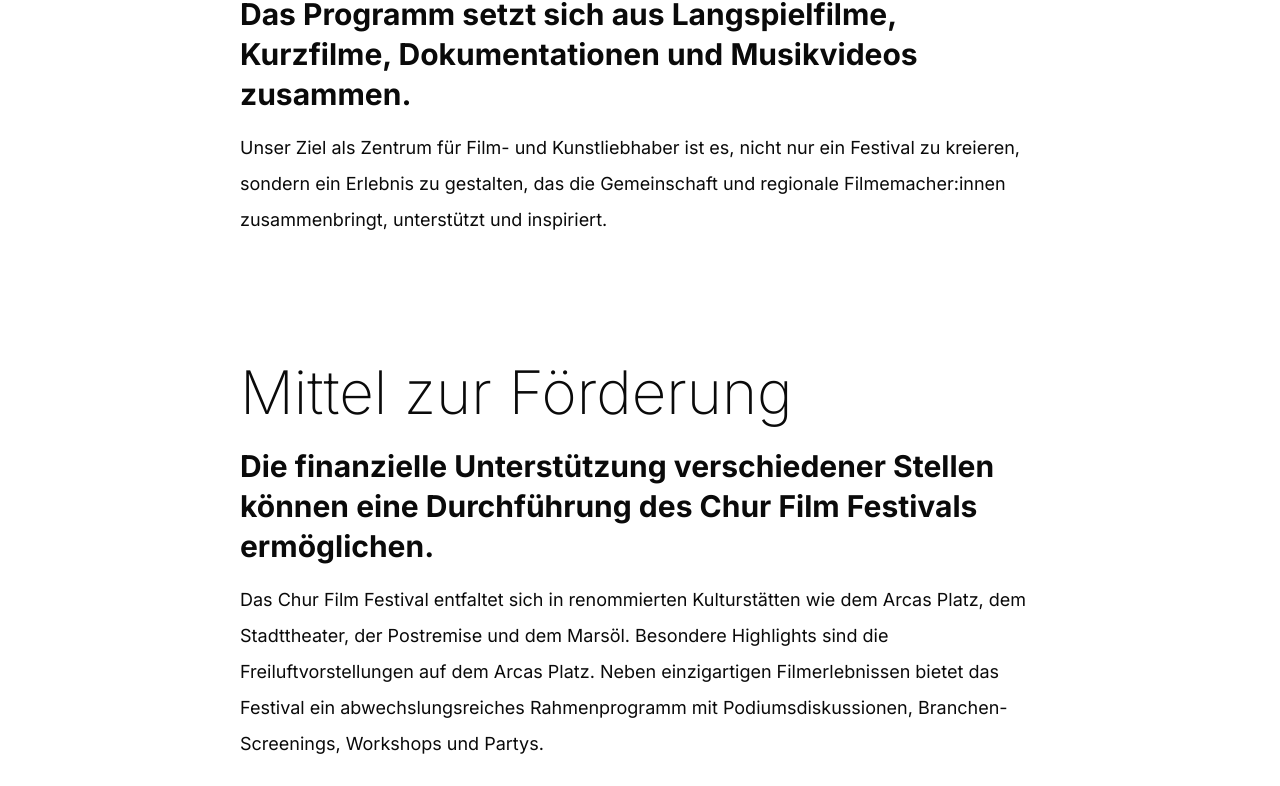
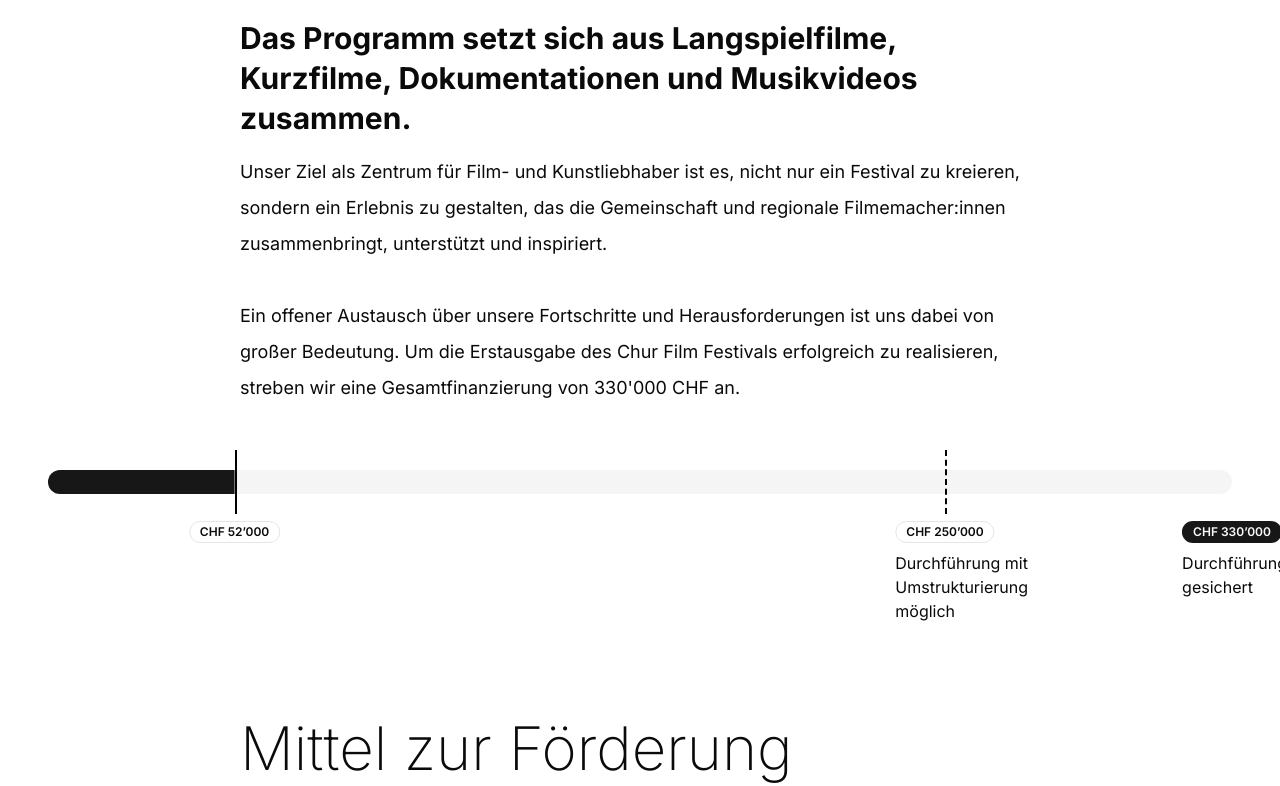
Before and after one commit to j7i/chur-film-festival, a Next.js app: page / in a window 1280 px wide. Shown: the part 1922-2708 px from the top of the page. Built offline with nearby package versions, Linux system fonts and the light colour scheme.

Commit message:
add finance progress bar

```diff
--- a/app/page.tsx
+++ b/app/page.tsx
@@ -10,6 +10,7 @@ import {
   CarouselPrevious,
 } from "@/components/ui/carousel";
 import { Separator } from "@/components/ui/separator";
+import { FinanceProgress } from "@/components/finance-progress";
 
 export default function Home() {
   return (
@@ -87,12 +88,11 @@ export default function Home() {
 
       {/* Partner */}
       <div className="px-8 flex flex-col items-center justify-center">
-      <div className="max-w-[1440px] w-full ">
-        <h2 className="text-xl font-bold  mb-6">Unsere Partner</h2>
+        <div className="max-w-[1440px] w-full ">
+          <h2 className="text-xl font-bold  mb-6">Unsere Partner</h2>
         </div>
       </div>
-      <div className="flex flex-col md:flex-row p-8 justify-center items-center w-full gap-20 flex-wrap dark:invert">
-
+      <div className="flex flex-col md:flex-row p-8 justify-center items-center w-full gap-20 flex-wrap dark:invert mb-16">
         {partner.map((partner) => (
           <Image
             key={partner.name}
@@ -106,7 +106,7 @@ export default function Home() {
       </div>
 
       {/* Milestones */}
-      <div className="bg-background p-8 md:p-12 flex flex-col min-h-[calc(60vh)] items-center justify-center gap-8">
+      <div className="bg-background px-8 md:px-12 flex flex-col min-h-[calc(50vh)] items-center justify-center gap-8">
         <div className="max-w-[800px] w-full ">
           <h1 className="text-6xl font-extralight  mb-6">
             Von der Idee zum Fazit
@@ -121,6 +121,19 @@ export default function Home() {
             die Gemeinschaft und regionale Filmemacher:innen zusammenbringt,
             unterstützt und inspiriert.
           </p>
+        </div>
+      </div>
+      <div className="bg-background px-8 md:px-12 flex flex-col items-center justify-center mb-16">
+        <div className="max-w-[1200px] w-full mb-12">
+          <div className="flex justify-center mb-8">
+            <p className="text-lg leading-9 max-w-[800px]">
+              Ein offener Austausch über unsere Fortschritte und
+              Herausforderungen ist uns dabei von großer Bedeutung. Um die
+              Erstausgabe des Chur Film Festivals erfolgreich zu realisieren,
+              streben wir eine Gesamtfinanzierung von 330'000 CHF an.
+            </p>
+          </div>
+          <FinanceProgress className="my-16" />
         </div>
       </div>
 
--- /dev/null
+++ b/components/finance-progress.tsx
@@ -0,0 +1,62 @@
+import { Progress } from "@/components/ui/progress";
+import { FunctionComponent } from "react";
+import { Badge } from "./ui/badge";
+import { cn } from "@/lib/utils";
+
+interface FinanceProgressProps {
+  className: string;
+}
+
+export const FinanceProgress: FunctionComponent<FinanceProgressProps> = ({
+  className,
+}) => {
+  const total = 330000;
+  const financed = 52000;
+  const restructuring = 250000;
+
+  const financedPercentage = (financed / total) * 100;
+  const restructuringPercentage = (restructuring / total) * 100;
+  return (
+    <div className={cn(className, "relative")}>
+      <div
+        className="absolute top-12 left-0 transform -translate-x-1/2"
+        style={{ left: `${financedPercentage}%` }}
+      >
+        <Badge variant="outline">{formatCurrency(financed)}</Badge>
+      </div>
+      <div
+        className="absolute -top-5 z-20 bottom-12 h-16 border-black border-l-2"
+        style={{ left: `${financedPercentage}%` }}
+      />
+
+      <div
+        className="absolute top-12 left-0 transform -translate-x-1/2"
+        style={{ left: `${restructuringPercentage}%` }}
+      >
+        <Badge variant="outline">{formatCurrency(restructuring)}</Badge>
+        <div className="absolute mt-2">
+          Durchführung mit Umstrukturierung möglich
+        </div>
+      </div>
+      <div
+        className="absolute -top-5 z-20 bottom-12 h-16 border-dashed border-black border-l-2"
+        style={{ left: `${restructuringPercentage}%` }}
+      />
+
+      <div className="absolute top-12 right-0 transform translate-x-1/2">
+        <Badge variant="default">{formatCurrency(total)}</Badge>
+        <div className="absolute mt-2">Durchführung gesichert</div>
+      </div>
+
+      <Progress className="h-6" value={financedPercentage} max={total} />
+    </div>
+  );
+};
+
+const formatCurrency = (value: number) =>
+  new Intl.NumberFormat("de-CH", {
+    style: "currency",
+    currency: "CHF",
+    minimumFractionDigits: 0,
+    maximumFractionDigits: 0,
+  }).format(value);
--- /dev/null
+++ b/components/ui/badge.tsx
@@ -0,0 +1,36 @@
+import * as React from "react"
+import { cva, type VariantProps } from "class-variance-authority"
+
+import { cn } from "@/lib/utils"
+
+const badgeVariants = cva(
+  "inline-flex items-center rounded-full border px-2.5 py-0.5 text-xs font-semibold transition-colors focus:outline-none focus:ring-2 focus:ring-ring focus:ring-offset-2",
+  {
+    variants: {
+      variant: {
+        default:
+          "border-transparent bg-primary text-primary-foreground hover:bg-primary/80",
+        secondary:
+          "border-transparent bg-secondary text-secondary-foreground hover:bg-secondary/80",
+        destructive:
+          "border-transparent bg-destructive text-destructive-foreground hover:bg-destructive/80",
+        outline: "text-foreground",
+      },
+    },
+    defaultVariants: {
+      variant: "default",
+    },
+  }
+)
+
+export interface BadgeProps
+  extends React.HTMLAttributes<HTMLDivElement>,
+    VariantProps<typeof badgeVariants> {}
+
+function Badge({ className, variant, ...props }: BadgeProps) {
+  return (
+    <div className={cn(badgeVariants({ variant }), className)} {...props} />
+  )
+}
+
+export { Badge, badgeVariants }
--- /dev/null
+++ b/components/ui/progress.tsx
@@ -0,0 +1,28 @@
+"use client"
+
+import * as React from "react"
+import * as ProgressPrimitive from "@radix-ui/react-progress"
+
+import { cn } from "@/lib/utils"
+
+const Progress = React.forwardRef<
+  React.ElementRef<typeof ProgressPrimitive.Root>,
+  React.ComponentPropsWithoutRef<typeof ProgressPrimitive.Root>
+>(({ className, value, ...props }, ref) => (
+  <ProgressPrimitive.Root
+    ref={ref}
+    className={cn(
+      "relative h-4 w-full overflow-hidden rounded-full bg-secondary",
+      className
+    )}
+    {...props}
+  >
+    <ProgressPrimitive.Indicator
+      className="h-full w-full flex-1 bg-primary transition-all"
+      style={{ transform: `translateX(-${100 - (value || 0)}%)` }}
+    />
+  </ProgressPrimitive.Root>
+))
+Progress.displayName = ProgressPrimitive.Root.displayName
+
+export { Progress }
--- a/package.json
+++ b/package.json
@@ -11,6 +11,7 @@
   "dependencies": {
     "@radix-ui/react-dropdown-menu": "^2.1.2",
     "@radix-ui/react-icons": "^1.3.0",
+    "@radix-ui/react-progress": "^1.1.0",
     "@radix-ui/react-separator": "^1.1.0",
     "@radix-ui/react-slot": "^1.1.0",
     "class-variance-authority": "^0.7.0",
```
Also changed, not shown: 1 other file (tests, documents, lock files or other folders).
